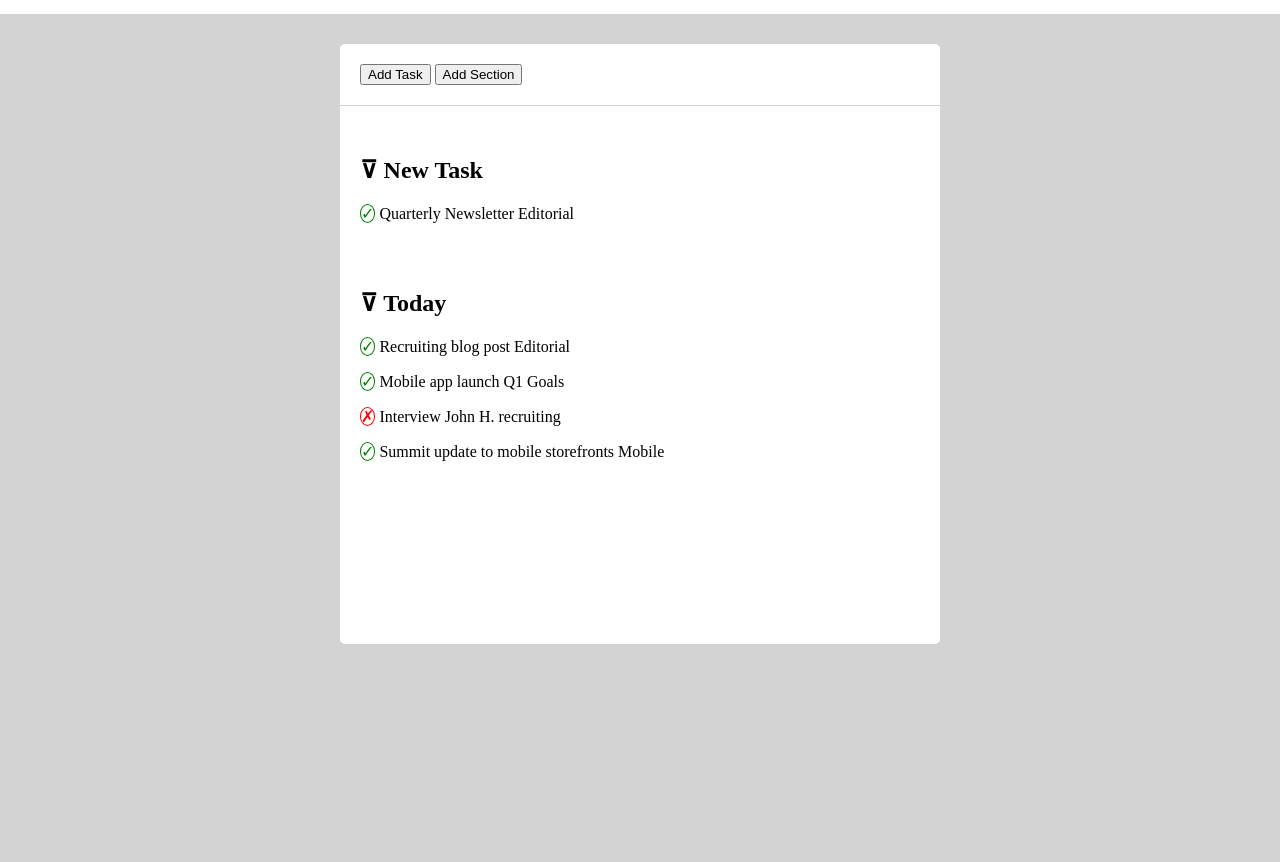
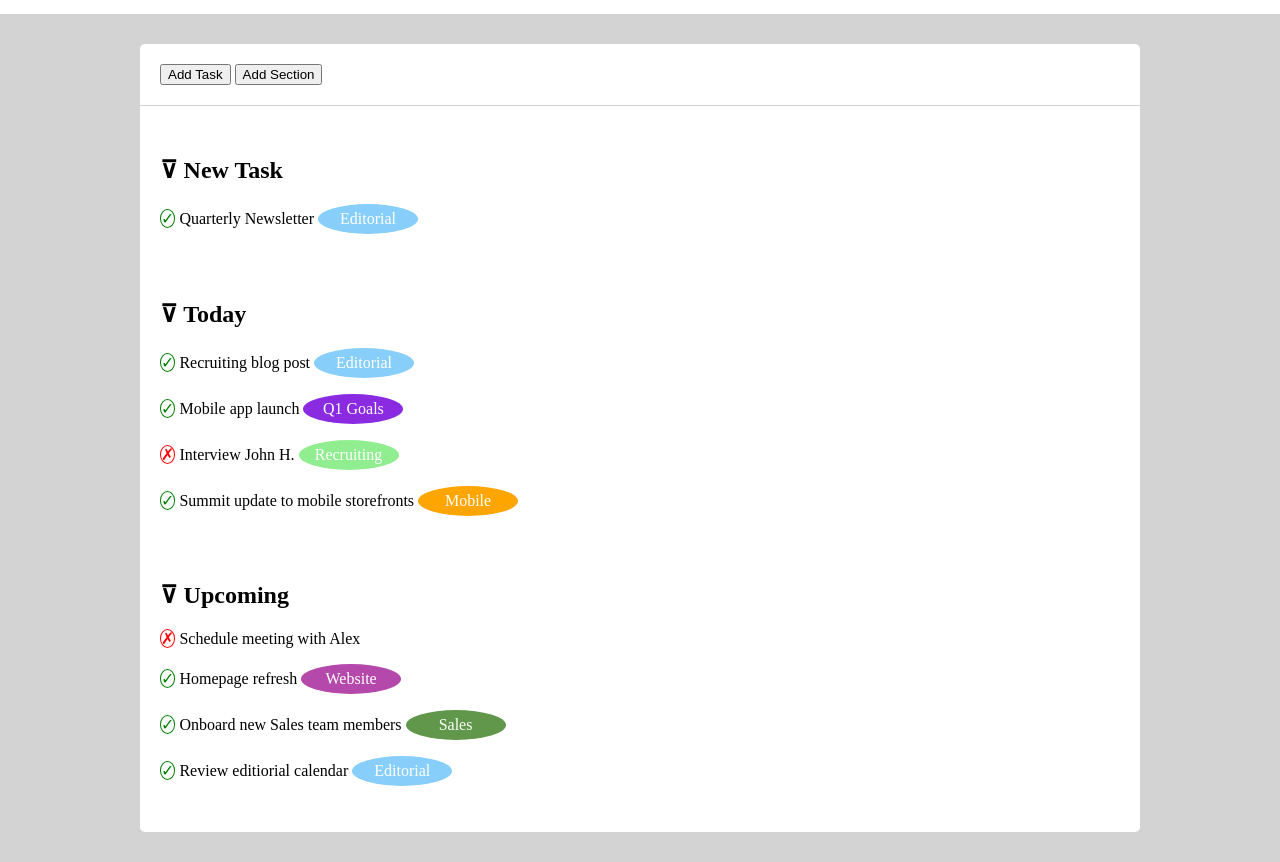
Before and after one commit to robertoraciti/html-css-toboolist, a plain HTML site: page index.html in a window 1280 px wide. Shown: the part 79-941 px from the top of the page. Before the commit the page ends 800 px from the top, so only its background shows below. Drawn offline with Linux system fonts and the light colour scheme.

Commit message:
add all sections

```diff
--- a/css/style.css
+++ b/css/style.css
@@ -13,12 +13,13 @@ h1{
     text-align: center;
 }
 .container{
-    width: 600px;
-    min-height: 600px;
+    width: 1000px;
+    min-height: 700px;
     background-color: white;
     margin: 30px auto;
     border-radius: 5px;
     box-sizing: border-box;
+    padding-bottom: 30px;
 }
 .button-section{
     padding: 20px;
@@ -39,3 +40,32 @@ section{
     color: red;
     border-radius: 50%;
 }
+.box{
+    display: inline-block;
+    width: 100px;
+    height: 30px;
+    border-radius: 50%;
+    text-align: center;
+    line-height: 30px;
+    color: white;
+
+}
+
+.ed{
+    background-color: lightskyblue;
+}
+.q1{
+    background-color: blueviolet;
+}
+.recruiting{
+    background-color: lightgreen;
+}
+.mobile{
+    background-color: orange;
+}
+.Website{
+    background-color: rgb(180, 72, 171)
+}
+.sales{
+    background-color: rgb(96, 151, 74);
+}
--- a/index.html
+++ b/index.html
@@ -24,11 +24,16 @@
             <h2>&#8893; Today</h2>
             <p><span class="done">&#10003;</span> Recruiting blog post <span class="box ed">Editorial</span></p>
             <p><span class="done">&#10003;</span> Mobile app launch <span class="box q1">Q1 Goals</span></p>
-            <p><span class="not-done">&#10007;</span> Interview John H. <span class="box recruiting">recruiting</span></p>
+            <p><span class="not-done">&#10007;</span> Interview John H. <span class="box recruiting">Recruiting</span></p>
             <p><span class="done">&#10003;</span> Summit update to mobile storefronts <span class="box mobile">Mobile</span></p>
         </section>
+        <section> <!--Upcoming section-->
+            <h2>&#8893; Upcoming</h2>
+            <p><span class="not-done">&#10007;</span> Schedule meeting with Alex</p>
+            <p><span class="done">&#10003;</span> Homepage refresh <span class="box Website">Website</span></p>
+            <p><span class="done">&#10003;</span> Onboard new Sales team members <span class="box sales">Sales</span></p>
+            <p><span class="done">&#10003;</span> Review editiorial calendar <span class="box ed">Editorial</span></p>
+        </section>
     </main>
-
-
 </body>
 </html>
```
